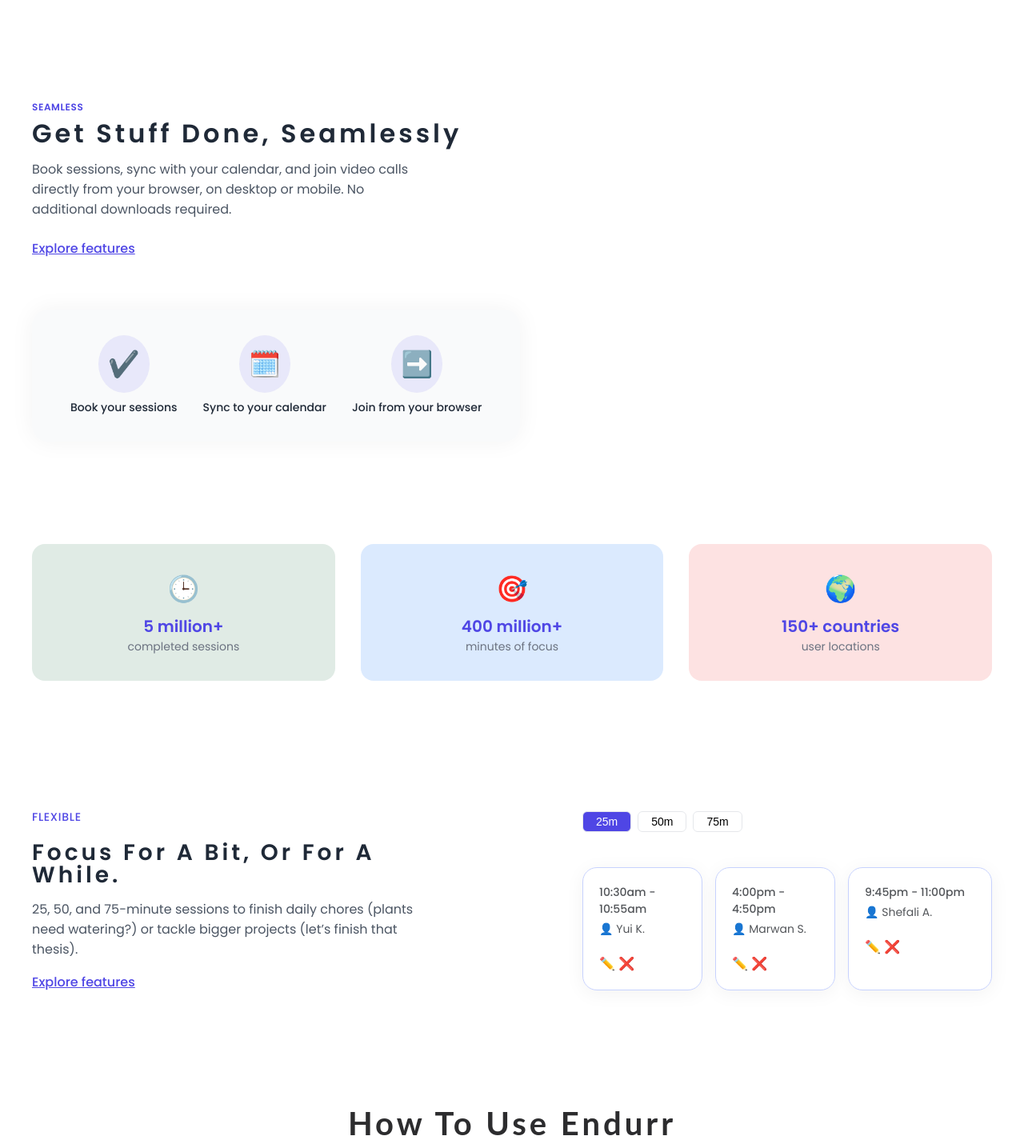
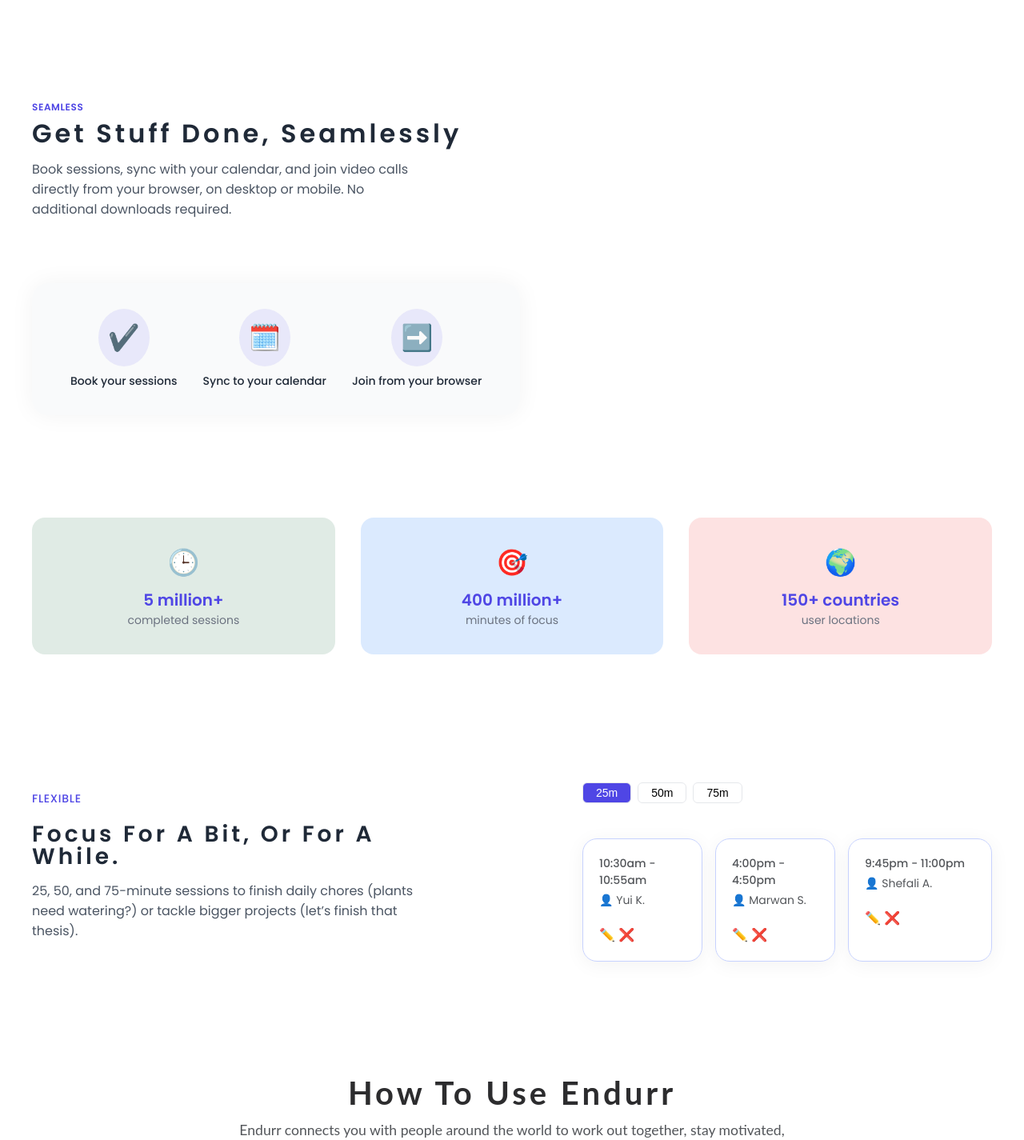
Before and after one commit to GUMELINNOVATION/ENDURR, a React (Create React App) app: page / in a window 1280 px wide. Shown: the part 1414-2839 px from the top of the page at 80% size. Built offline with nearby package versions, Linux system fonts and the light colour scheme.

Commit message:
update 07-06-2025

```diff
--- a/src/component/Flexible.js
+++ b/src/component/Flexible.js
@@ -1,5 +1,4 @@
 import React from "react";
-import sessionImage from "../images/flexible.jpeg"; // Placeholder image, replace if needed
 
 const Flexible = () => {
   return (
@@ -13,9 +12,9 @@
             25, 50, and 75-minute sessions to finish daily chores (plants need
             watering?) or tackle bigger projects (let’s finish that thesis).
           </p>
-          <a href="#" className="explore-link">
+          {/* <a href="#" className="explore-link">
             Explore features
-          </a>
+          </a> */}
         </div>
 
         {/* RIGHT VISUAL SECTION */}
--- a/src/component/Seamless.js
+++ b/src/component/Seamless.js
@@ -12,7 +12,7 @@
           from your browser, on desktop or mobile. No additional downloads
           required.
         </p>
-        <a href="#">Explore features</a>
+        {/* <a href="#">Explore features</a> */}
       </div>
 
       <div className="features-section">
```
